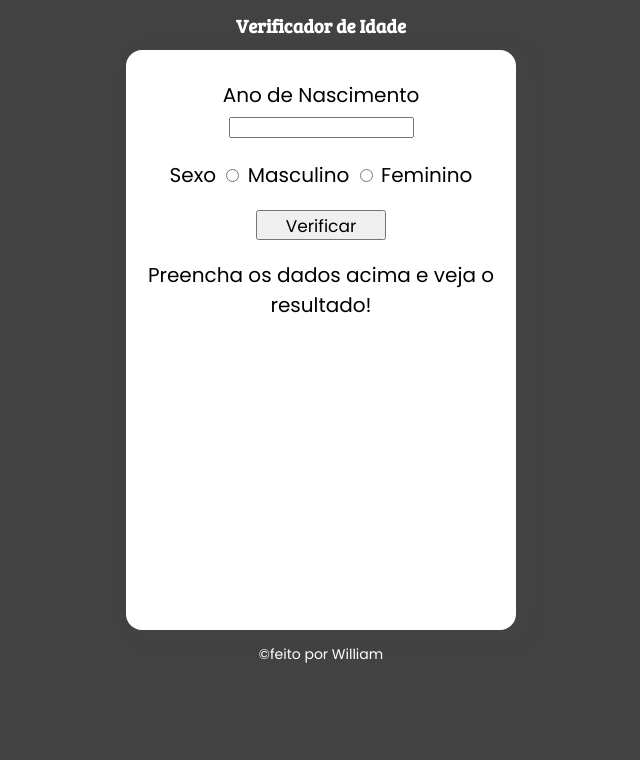
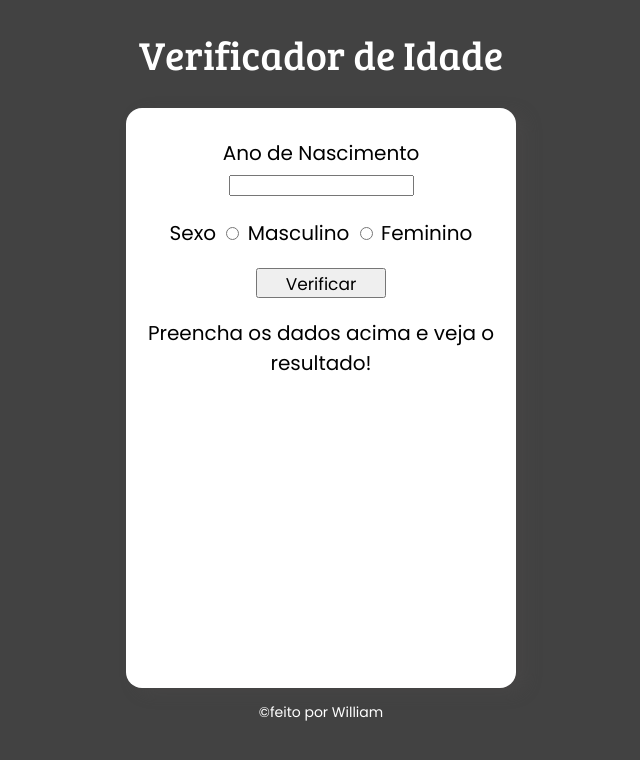
Before and after one commit to williamcouto/identificadorIdade, a plain HTML site: page index.html in a window 1280 px wide. Shown: the whole page, without its empty margins (319-959 px from the left). Drawn offline with Linux system fonts and the light colour scheme.

Commit message:
Update style.css

```diff
--- a/style.css
+++ b/style.css
@@ -3,9 +3,8 @@
 @import url('https://fonts.googleapis.com/css2?family=Bree+Serif&display=swap');
 
 h1{
-    font-family: 'Bree Serif', Arial, sans-serif;
-    color: white;
-    font-size: 14pt;
+    font: 40px 'Bree Serif', Arial, sans-serif;
+    color: #ffff;
     text-align: center;
 }
 body{
```
